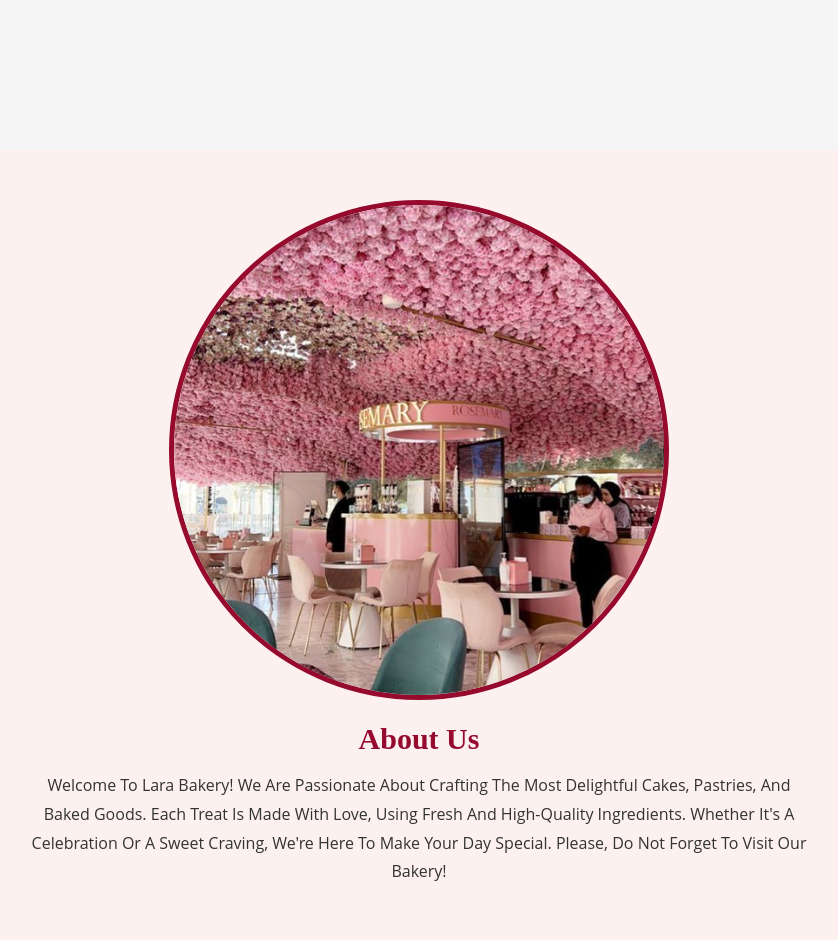
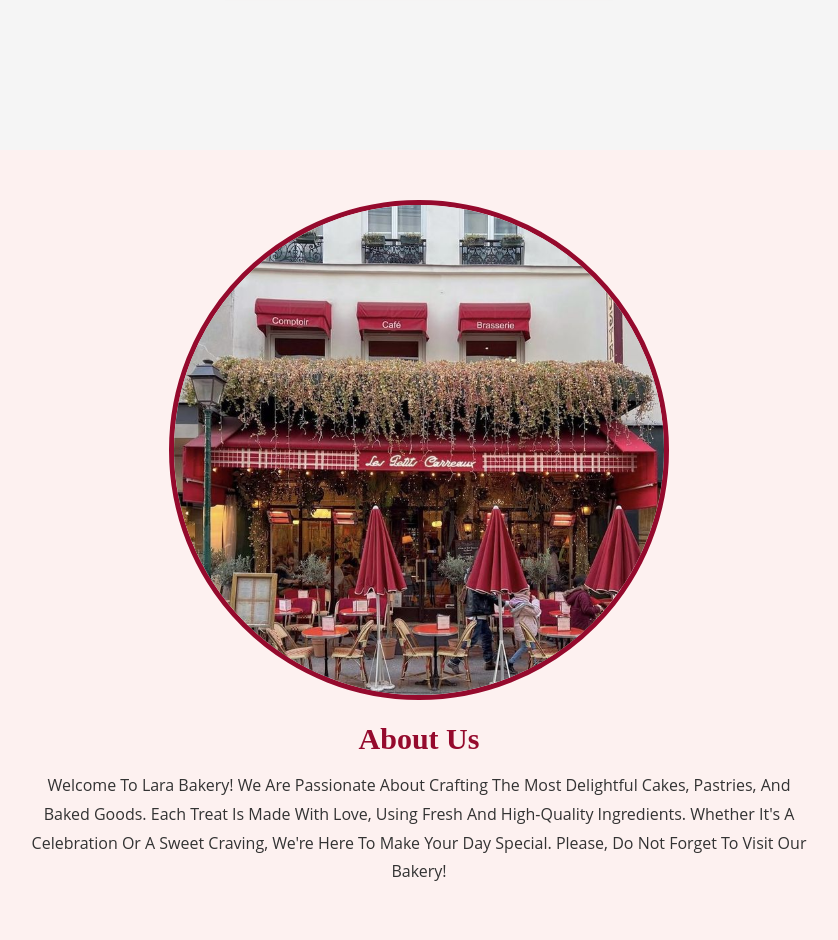
Before and after one commit to AimeerimTuratbekova/bakerylara, a PHP site: page / in a window 1280 px wide. Shown: the part 2467-3407 px from the top of the page, without its empty margins (221-1059 px from the left). Run offline with PHP 8.4, Linux system fonts and the light colour scheme.

Commit message:
Some new pics added

```diff
--- a/index.html
+++ b/index.html
@@ -183,7 +183,7 @@
 </section>
     <section class="about" id="about">
         <div class="about-content">
-            <img src="images/int2.jpg" alt="Bakery Image" class="about-img">
+            <img src="images/int3.jpg" alt="Bakery Image" class="about-img">
             <h2>About Us</h2>
             <p>
                 Welcome to Lara Bakery! We are passionate about crafting the most delightful cakes, pastries, and baked goods.
--- a/style.css
+++ b/style.css
@@ -223,7 +223,7 @@ body{
     min-height: 80vh;
     padding-right: 5%; /* Adds spacing from the right edge */
     background-color: #fdf1f0;
-    background-image: url("/images/cherries.jpg");
+    background-image: url("/images/cake1.jpeg");
     background-repeat: no-repeat;
     background-size: cover;
     background-position: left;
@@ -251,6 +251,7 @@ body{
     margin-top: 1rem; /* Add spacing below the heading */
     margin-bottom: 20px;
 }
+
 
 .products .heading span{
     display: flex;
```
Also changed, not shown: images/cake1.jpeg (added), images/int2.jpg (deleted), images/int3.jpg (added).
